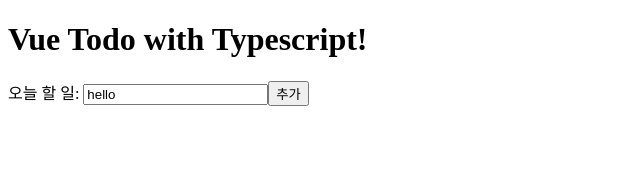
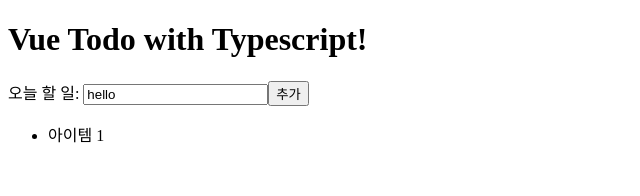
Before and after one commit to sundlee/vue-todo-ts, a Vue app: page / in a window 1280 px wide. Shown: the top 196 px of the page, without its empty margins (0-640 px from the left). Built offline with nearby package versions, Linux system fonts and the light colour scheme.

Commit message:
할 일 아이템 목록 컴포넌트 설계 및 구현

```diff
--- a/src/App.vue
+++ b/src/App.vue
@@ -1,16 +1,29 @@
 <template>
   <div>
-    <h1>Vue Todo with Typescript!</h1>
-    <TodoInput :item="todoText" @input="updateTodoText" @add="addTodoItem" />
+    <header>
+      <h1>Vue Todo with Typescript!</h1>
+    </header>
+    <main>
+      <TodoInput :item="todoText" @input="updateTodoText" @add="addTodoItem" />
+      <div>
+        <ul>
+          <todo-list-item></todo-list-item>
+          <!-- <li>아이템 1</li> -->
+          <!-- <li>아이템 2</li> -->
+          <!-- <li>아이템 3</li> -->
+        </ul>
+      </div>
+    </main>
   </div>
 </template>
 
 <script lang="ts">
 import Vue from "vue";
 import TodoInput from "./components/TodoInput.vue";
+import TodoListItem from "./components/TodoListItem.vue";
 
 export default Vue.extend({
-  components: { TodoInput },
+  components: { TodoInput, TodoListItem },
   data() {
     return {
       todoText: "hello",
--- /dev/null
+++ b/src/components/TodoListItem.vue
@@ -0,0 +1,11 @@
+<template>
+  <li>아이템 1</li>
+</template>
+
+<script lang="ts">
+import Vue from "vue";
+
+export default Vue.extend({});
+</script>
+
+<style scoped></style>
```
Also changed, not shown: .eslintrc.js.
